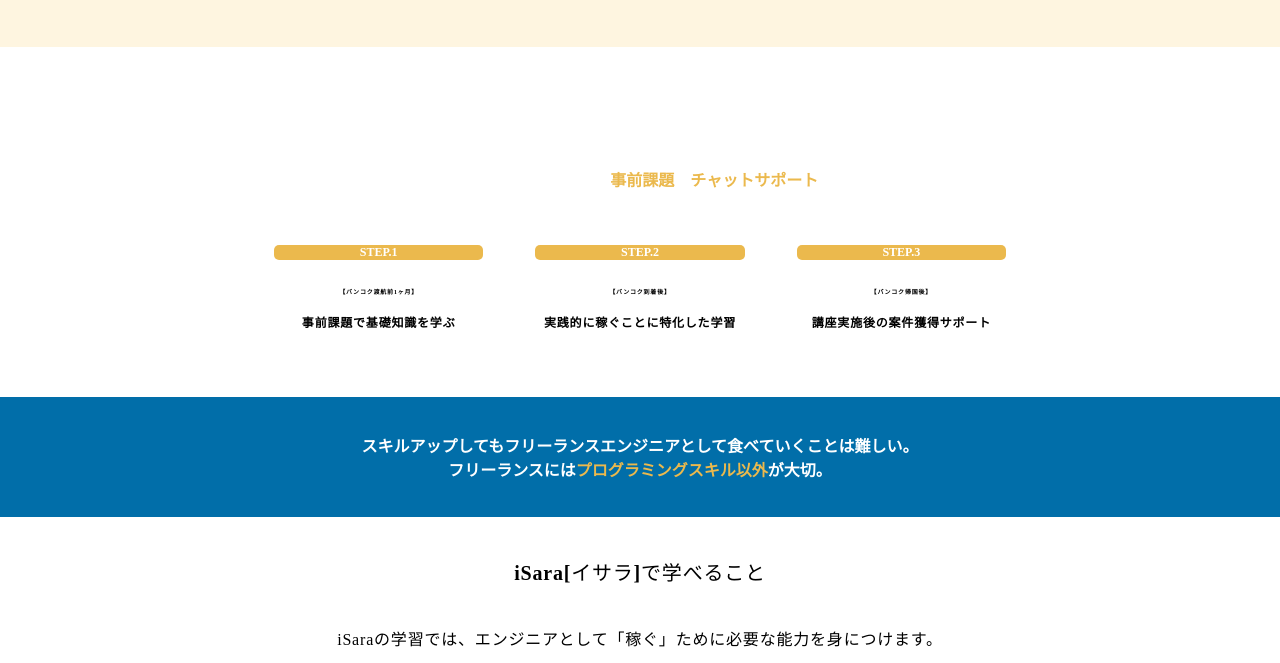
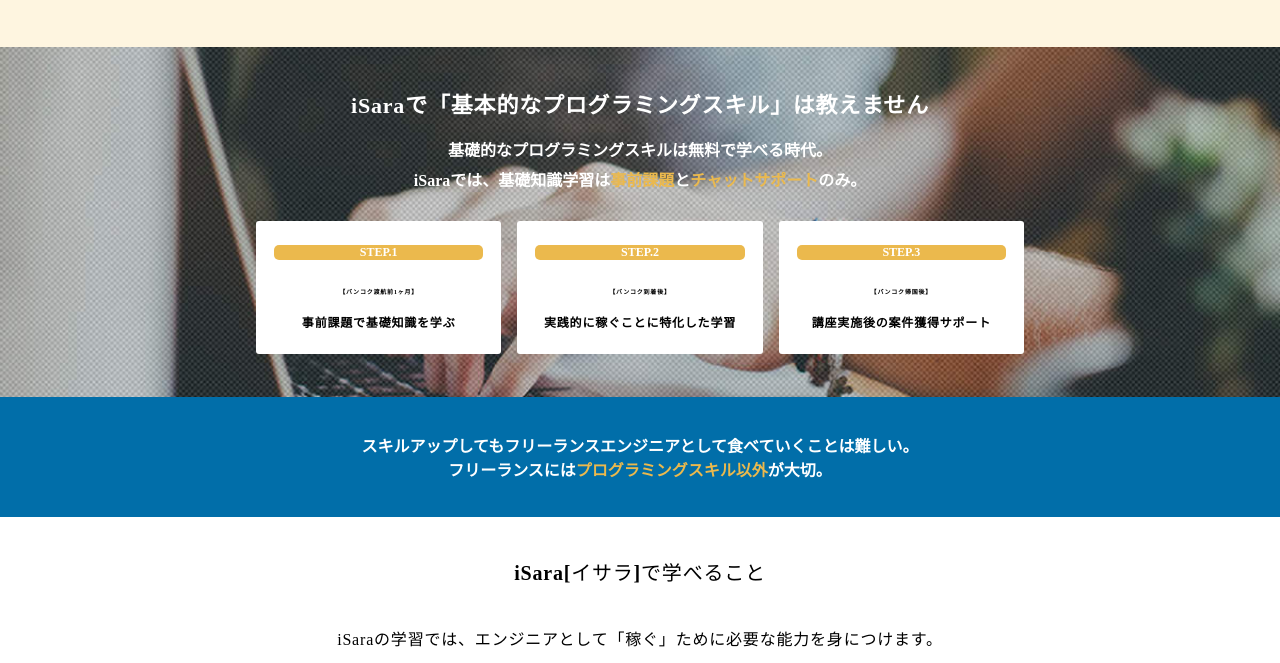
Before and after one commit to ayune28/sample1, a plain HTML site: page index.html in a window 1280 px wide. Shown: the part 1785-2448 px from the top of the page. Drawn offline with nearby package versions, Linux system fonts and the light colour scheme.

Commit message:
Update styles.css

```diff
--- a/css/styles.css
+++ b/css/styles.css
@@ -354,7 +354,7 @@
 
 .step1{
   min-height: 280px;
-  background-image: ("https://github.com/ayune28/sample1/blob/main/aboutsecondbg.jpg?raw=true");
+  background-image: url("https://github.com/ayune28/sample1/blob/main/aboutsecondbg.jpg?raw=true");
   background-repeat: no-repeat;
   background-size: cover;
   background-position: 0;
```
